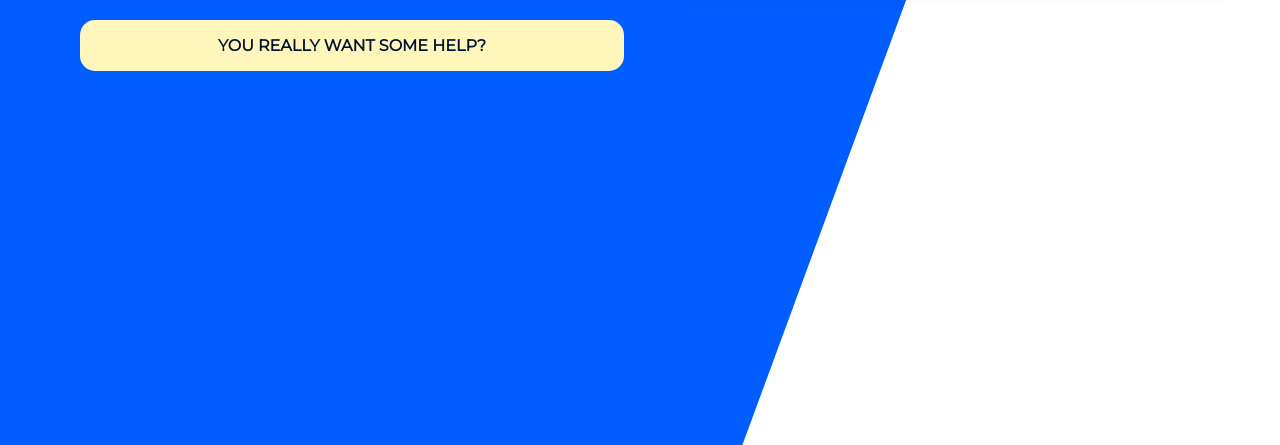
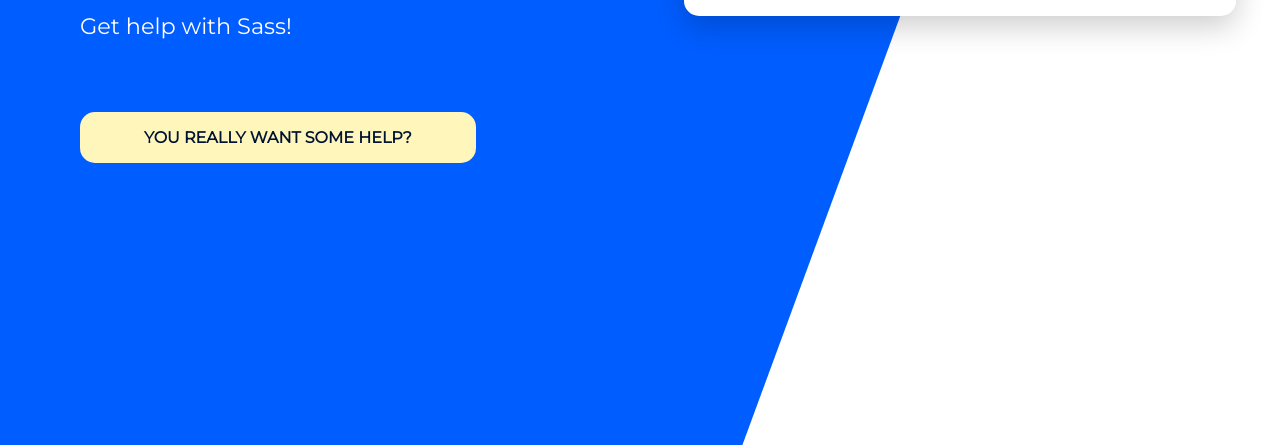
Before and after one commit to mikeshapiro98/SASS-Intro, a plain HTML site: page index.html in a window 1280 px wide. Shown: the part 355-800 px from the top of the page. Drawn offline with Linux system fonts and the light colour scheme.

Commit message:
Sass Practice final page

```diff
--- a/css/main.scss
+++ b/css/main.scss
@@ -134,6 +134,12 @@
             font-size: 3em;
             margin-top: 10px;
             text-transform: uppercase;
+
+            @include desktop{
+                width: 30%;
+                font-size: 4em;
+                line-height: .9em;
+            }
         }
 
         p{
@@ -151,6 +157,13 @@
             text-align: center;
             margin: 50px auto 0 auto;
             padding:$padding;
+
+            @include desktop{
+                display:inline-block;
+                //This padding gives the top and the bottom the pre-defined padding, and the left and right the predefined times 4.
+                //This is specific to Sass given the variables.
+                padding: $padding $padding*4;
+            }
         }
     }
 }
```
Also changed, not shown: css/main.css, 1 other file.
